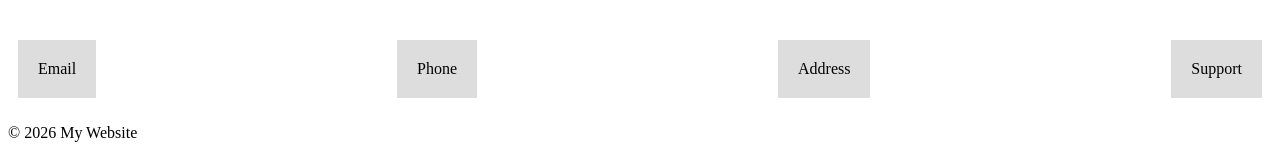
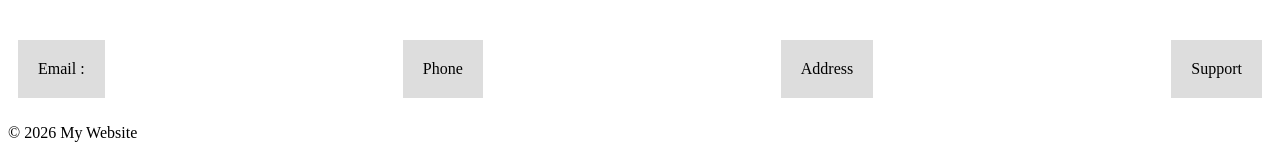
Before and after one commit to 25csdaksh/cssproject, a plain HTML site: page homework2_final_20260223_201236/contact.html in a window 1280 px wide. Shown: the part 1322-1470 px from the top of the page. Drawn offline with Linux system fonts and the light colour scheme.

Commit message:
add some new fetures

```diff
--- a/homework2_final_20260223_201236/contact.html
+++ b/homework2_final_20260223_201236/contact.html
@@ -33,7 +33,7 @@
 </section>
 
 <section class="flex">
-    <div>Email</div>
+    <div>Email :</div>
     <div>Phone</div>
     <div>Address</div>
     <div>Support</div>
@@ -46,4 +46,5 @@
 </footer>
 
 </body>
+
 </html>
```
